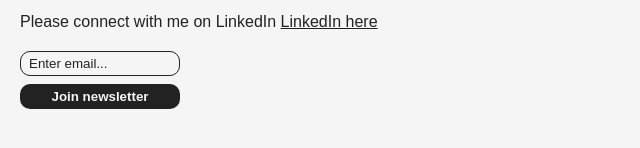
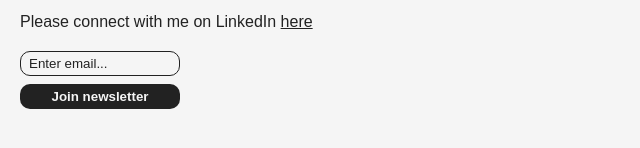
Before and after one commit to i-mus/PersonalSite-task1, a plain HTML site: page index.html in a window 1280 px wide. Shown: the part 328-476 px from the top of the page, 0-640 px from the left. Drawn offline with Linux system fonts and the light colour scheme; a script that the page names is missing.

Commit message:
Update index.html

```diff
--- a/index.html
+++ b/index.html
@@ -17,7 +17,7 @@
         <li>Nature Lover</li>
         <li>Spreading happiness</li>
     </ul>
-    <p>Please connect with me on LinkedIn <a href="https://in.linkedin.com/in/musthaq-ahammed-p-779911171" target="_blank">LinkedIn here</a></p>
+    <p>Please connect with me on LinkedIn <a href="https://in.linkedin.com/in/musthaq-ahammed-p-779911171" target="_blank">here</a></p>
     <input type="text" placeholder="Enter email...">
     <button>Join newsletter</button>
 </body>
```
